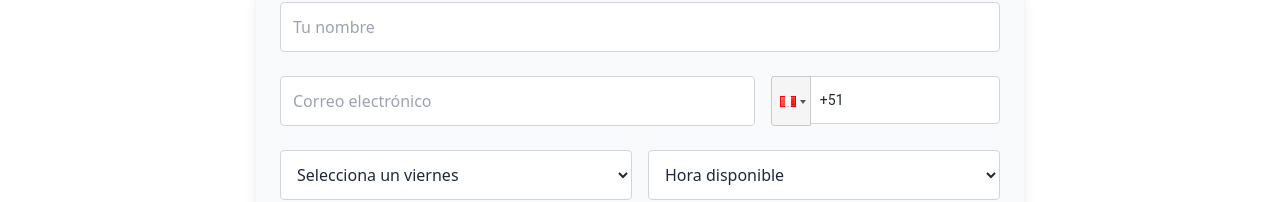
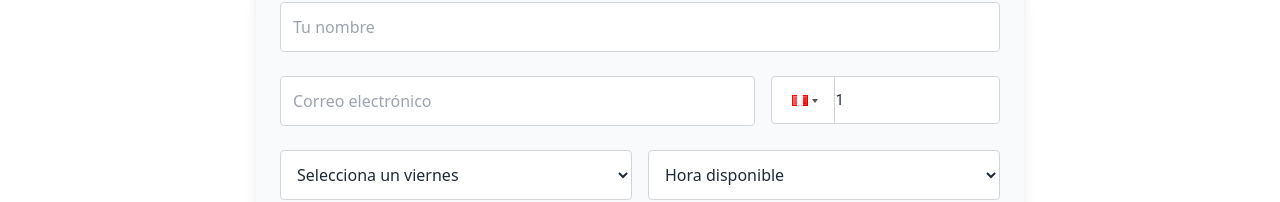
Before and after one commit to jordan-blancas/virtual-flow, a Next.js app: page / in a window 1280 px wide. Shown: the part 1986-2188 px from the top of the page. Built offline with nearby package versions, Linux system fonts and the light colour scheme.

Commit message:
Corrige error moviendo handler a /api/success.js16

```diff
--- a/components/Formulario.js
+++ b/components/Formulario.js
@@ -128,7 +128,9 @@ export default function Formulario() {
     required: true,
   }}
   containerClass="w-full"
-  inputClass="!w-full !h-[48px] !rounded !border !border-gray-300 focus:!outline-none focus:!ring-2 focus:!ring-indigo-400"
+  inputClass="!w-full !h-[48px] !rounded-r !border !border-gray-300 focus:!outline-none focus:!ring-2 focus:!ring-indigo-400"
+  buttonClass="!bg-white !border !border-gray-300 !h-[48px] !rounded-l !px-3 flex items-center justify-center"
+  dropdownClass="!z-50"
 />
 
             </div>
```
